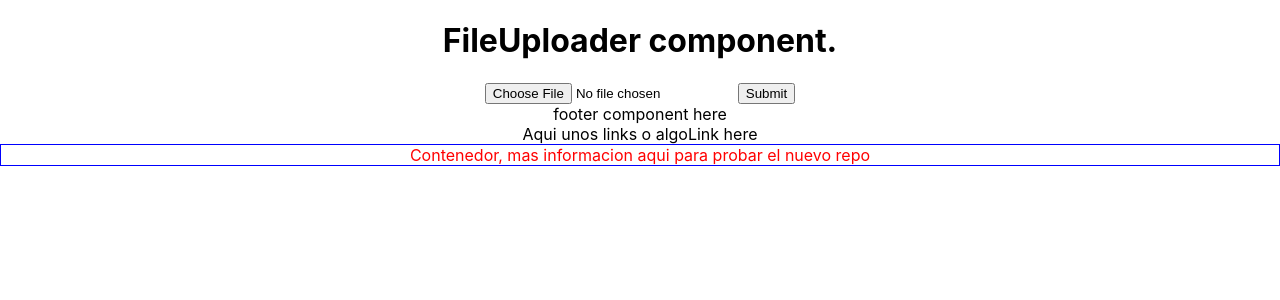
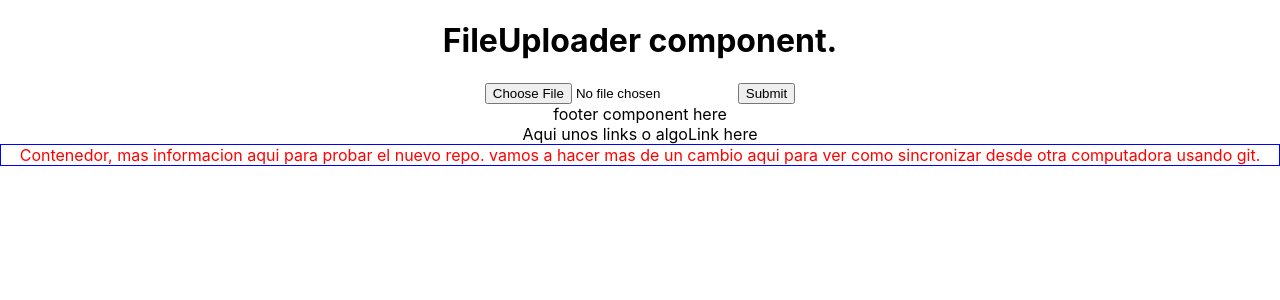
Before and after one commit to beta5553/fileuploader, a React (Create React App) app: page / in a window 1280 px wide. Shown: the top 300 px of the page. Built offline with nearby package versions, Linux system fonts and the light colour scheme.

Commit message:
otro cambio mas desde mi otra compu

```diff
--- a/src/footer/Footer.js
+++ b/src/footer/Footer.js
@@ -12,7 +12,9 @@ class Footer extends Component {
                 <a>Link here</a>
 
                 <div className="bottomBar">
-                    Contenedor, mas informacion aqui para probar el nuevo repo
+                    Contenedor, mas informacion aqui para probar el nuevo repo.
+                    vamos a hacer mas de un cambio aqui para ver como sincronizar desde otra computadora usando git.
+
                 </div>
             </div>
         )
```
